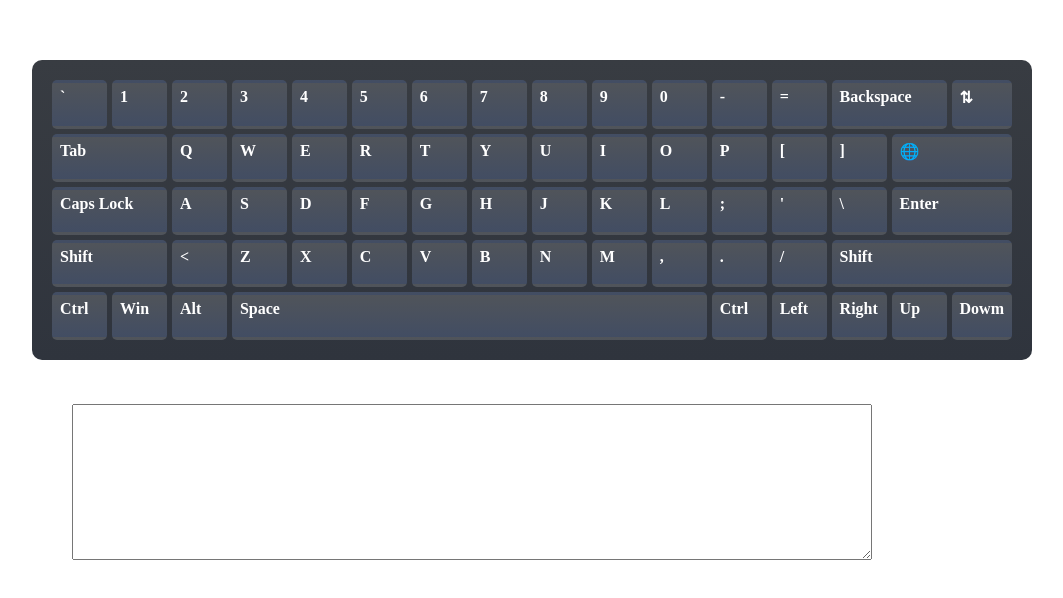
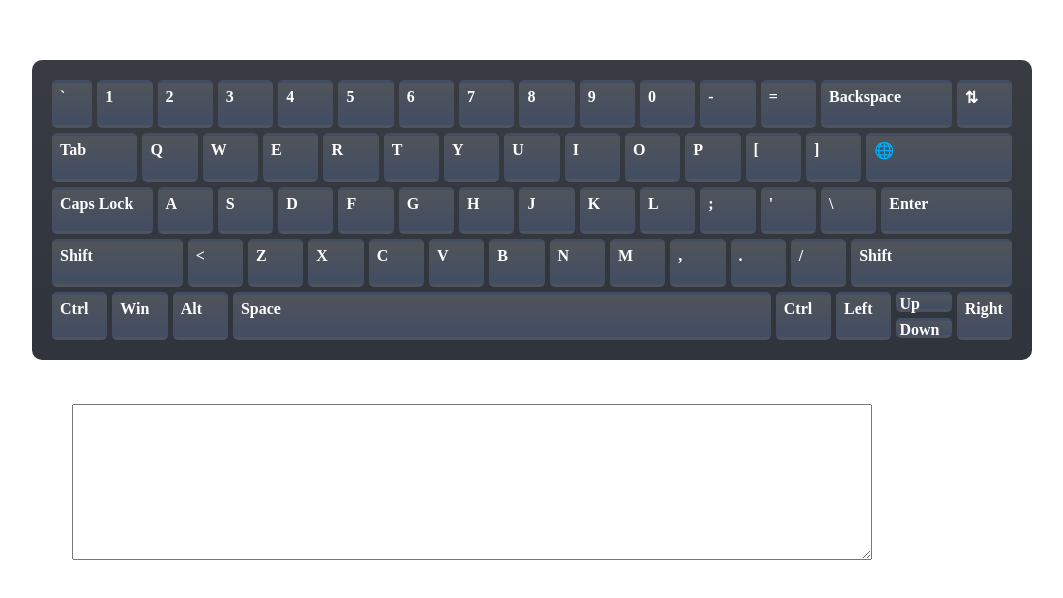
Before and after one commit to JustMaxvell/Screen-Keyboard-JS, a plain HTML site: page index.html in a window 1280 px wide. Shown: the part 148-746 px from the top of the page, without its empty margins (176-1239 px from the left). Drawn offline with Linux system fonts and the light colour scheme.

Commit message:
Realistic keys size

```diff
--- a/index.html
+++ b/index.html
@@ -71,9 +71,9 @@
         <div class="key Space">Space</div>
         <div class="key ControlRight">Ctrl</div>
         <div class="key ArrowLeft">Left</div>
+        <div class="key ArrowUp">Up</div>
         <div class="key ArrowRight">Right</div>
-        <div class="key ArrowUp">Up</div>
-        <div class="key ArrowDown">Dowm</div>
+        <div class="key ArrowDown">Down</div>
       </div>
       <textarea name="" id="" cols="30" rows="10"></textarea>
     </div>
--- a/styles.css
+++ b/styles.css
@@ -18,7 +18,7 @@ body,
   width: 1000px;
   height: 300px;
   display: grid;
-  grid-template-columns: repeat(16, 1fr);
+  grid-template-columns: repeat(calc(16 * 4), 1fr);
   grid-gap: 5px;
   padding: 20px;
   border-radius: 10px;
@@ -29,6 +29,8 @@ body,
 }
 
 .key {
+  grid-column: span 4;
+  grid-row: span 2;
   border: 3px solid transparent;
   padding: 5px;
   border-radius: 5px;
@@ -40,21 +42,42 @@ body,
   border-color: skyblue;
 }
 
+.Backquote {
+  grid-column: span 3;
+}
+
 .Backspace,
 .Enter,
-.CapsLock,
-.ShiftLeft,
-.Tab,
+.ShiftLeft {
+  grid-column: span 9;
+}
+
+.Tab {
+  grid-column: span 6;
+}
+
 .Leng {
-  grid-column: span 2;
+  grid-column: span 10;
+}
+
+.CapsLock{
+  grid-column: span 7;
+}
+
+.ShiftRight {
+  grid-column: span 11;
 }
 
 .Space {
-  grid-column: span 8;
+  grid-column: span 36;
 }
 
-.ShiftRight {
-  grid-column: span 3;
+.ArrowUp,
+.ArrowDown {
+  grid-row: span 1;
+  padding: 0;
+  height: 20px;
+  margin-bottom: -5px;
 }
 
 textarea {
```
